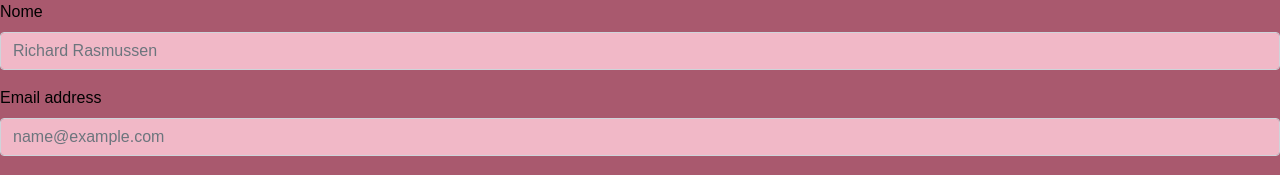
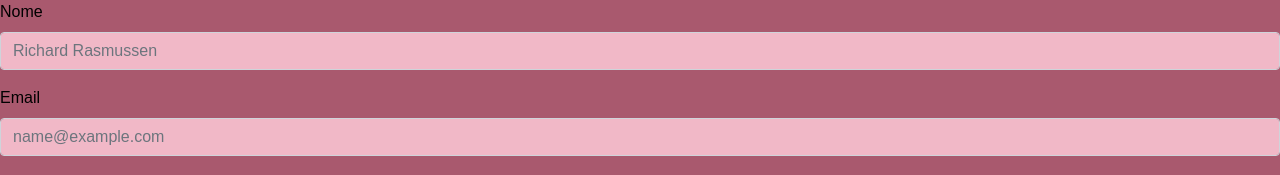
Before and after one commit to Lucs1590/Pet, an Angular app: page /new-dono in a window 1280 px wide. Shown: the top 175 px of the page. Built offline with nearby package versions, Linux system fonts and the light colour scheme.

Commit message:
Correção de Label de Email

```diff
--- a/src/app/cadastro-dono/cadastro-dono.component.html
+++ b/src/app/cadastro-dono/cadastro-dono.component.html
@@ -5,7 +5,7 @@
             <input type="text" class="form-control" name="nome" id="nome" placeholder="Richard Rasmussen" required>  <!-- [(ngModel)]="bebida.Bebida" -->
         </div>
         <div class="form-group">
-            <label for="email">Email address</label>
+            <label for="email">Email</label>
             <input type="email" class="form-control" id="email" placeholder="name@example.com" required>
         </div>
         <div class="form-row">
```
